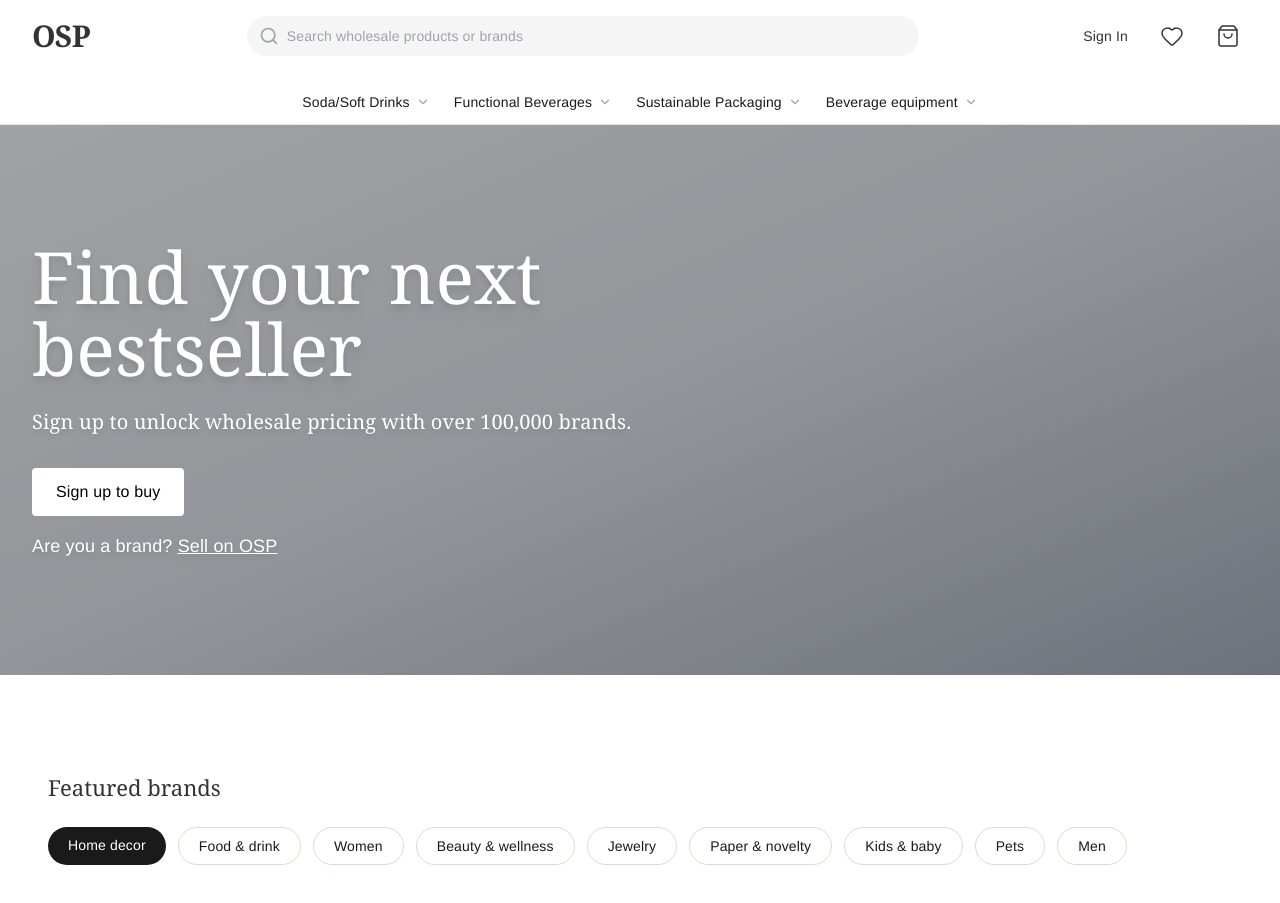
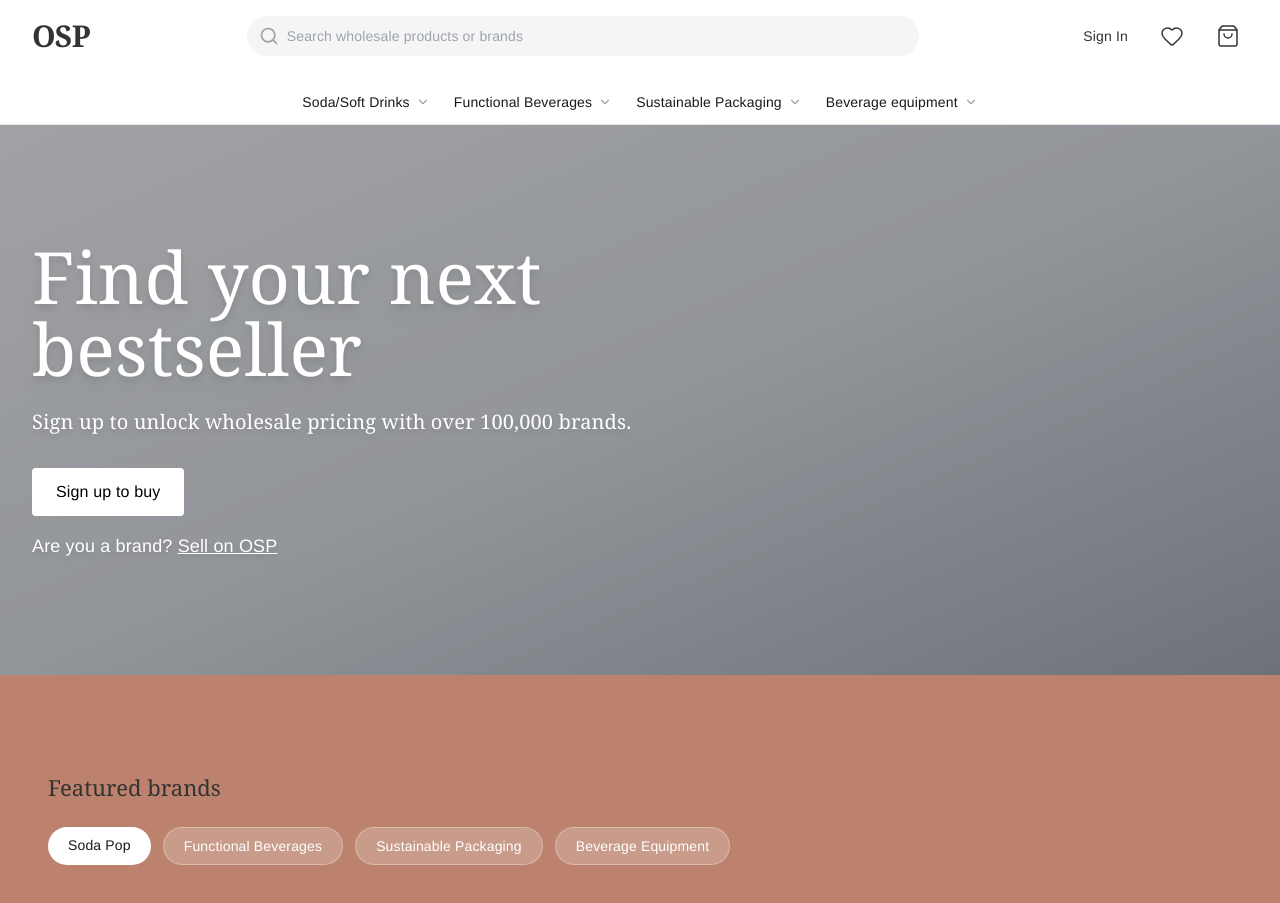
Before and after one commit to ovsharam/OSP-dash, a Next.js app: page /browse in a window 1280 px wide. Shown: the top 903 px of the page. Built offline with nearby package versions, Linux system fonts and the light colour scheme.

Commit message:
style: update browse page colors and categories

```diff
--- a/app/browse/page.tsx
+++ b/app/browse/page.tsx
@@ -12,19 +12,14 @@ function BrowseContent() {
       <AnimatedHero />
 
       {/* Featured Brands Section */}
-      <section className="bg-white min-h-[450px] md:min-h-[550px] flex items-center py-16 md:py-24 border-b border-[#E0D9D0]">
+      <section className="bg-[#BC826D] min-h-[450px] md:min-h-[550px] flex items-center py-16 md:py-24 border-b border-[#E0D9D0]">
         <div className="max-w-[1280px] mx-auto px-6 md:px-10 lg:px-12 w-full">
-          <h2 className="text-3xl font-serif text-[#1A1A1A] mb-6">Featured brands</h2>
+          <h2 className="text-3xl font-serif text-white mb-6">Featured brands</h2>
           <div className="flex flex-wrap gap-3 mb-10">
-            <Link href="/browse?category=Home%20decor" className="bg-[#1A1A1A] text-white px-5 py-2 rounded-full text-sm font-medium transition-colors">Home decor</Link>
-            <Link href="/browse?category=Food%20%26%20drink" className="bg-white border border-[#E0D9D0] text-[#1A1A1A] px-5 py-2 rounded-full text-sm font-medium hover:bg-gray-50 transition-colors">Food & drink</Link>
-            <Link href="/browse?category=Women" className="bg-white border border-[#E0D9D0] text-[#1A1A1A] px-5 py-2 rounded-full text-sm font-medium hover:bg-gray-50 transition-colors">Women</Link>
-            <Link href="/browse?category=Beauty%20%26%20wellness" className="bg-white border border-[#E0D9D0] text-[#1A1A1A] px-5 py-2 rounded-full text-sm font-medium hover:bg-gray-50 transition-colors">Beauty & wellness</Link>
-            <Link href="/browse?category=Jewelry" className="bg-white border border-[#E0D9D0] text-[#1A1A1A] px-5 py-2 rounded-full text-sm font-medium hover:bg-gray-50 transition-colors">Jewelry</Link>
-            <Link href="/browse?category=Paper%20%26%20novelty" className="bg-white border border-[#E0D9D0] text-[#1A1A1A] px-5 py-2 rounded-full text-sm font-medium hover:bg-gray-50 transition-colors">Paper & novelty</Link>
-            <Link href="/browse?category=Kids%20%26%20baby" className="bg-white border border-[#E0D9D0] text-[#1A1A1A] px-5 py-2 rounded-full text-sm font-medium hover:bg-gray-50 transition-colors">Kids & baby</Link>
-            <Link href="/browse?category=Pets" className="bg-white border border-[#E0D9D0] text-[#1A1A1A] px-5 py-2 rounded-full text-sm font-medium hover:bg-gray-50 transition-colors">Pets</Link>
-            <Link href="/browse?category=Men" className="bg-white border border-[#E0D9D0] text-[#1A1A1A] px-5 py-2 rounded-full text-sm font-medium hover:bg-gray-50 transition-colors">Men</Link>
+            <Link href="/browse?category=Sodas" className="bg-white text-[#1A1A1A] px-5 py-2 rounded-full text-sm font-medium transition-colors">Soda Pop</Link>
+            <Link href="/browse?category=Functional+Beverages" className="bg-white/20 border border-white/30 text-white px-5 py-2 rounded-full text-sm font-medium hover:bg-white/30 transition-colors">Functional Beverages</Link>
+            <Link href="/browse?category=Sustainable+Packaging" className="bg-white/20 border border-white/30 text-white px-5 py-2 rounded-full text-sm font-medium hover:bg-white/30 transition-colors">Sustainable Packaging</Link>
+            <Link href="/browse?category=Beverage+Equipment" className="bg-white/20 border border-white/30 text-white px-5 py-2 rounded-full text-sm font-medium hover:bg-white/30 transition-colors">Beverage Equipment</Link>
           </div>
           <div className="grid grid-cols-1 sm:grid-cols-2 lg:grid-cols-4 gap-6 mb-12 pb-4">
             {[
@@ -130,8 +125,8 @@ function BrowseContent() {
         </div>
       </section>
 
-      {/* Retailer Section (Dark Green) */}
-      <section className="bg-[#1B4D3E] text-white min-h-[450px] md:min-h-[550px] flex items-center py-16 md:py-24 overflow-hidden">
+      {/* Retailer Section (Sage Green) */}
+      <section className="bg-[#556E5C] text-white min-h-[450px] md:min-h-[550px] flex items-center py-16 md:py-24 overflow-hidden">
         <div className="max-w-[1700px] mx-auto px-6 md:px-10 lg:px-12 flex flex-col lg:flex-row items-center justify-between gap-8 lg:gap-12 w-full">
           <div className="hidden lg:block w-full lg:w-1/3 opacity-80">
             {/* Visual placeholder for left image cluster */}
```
